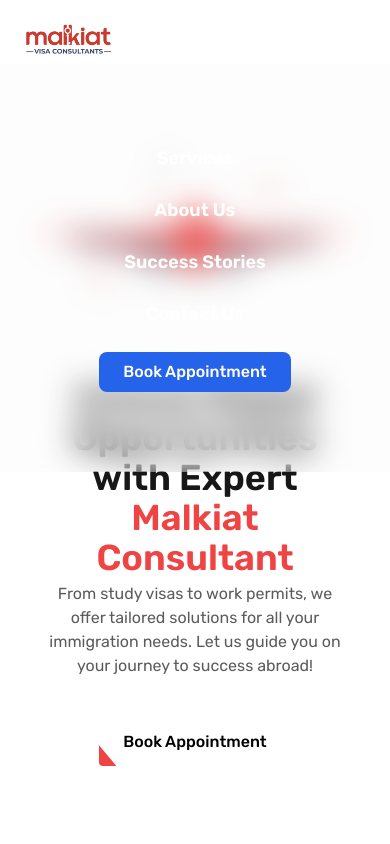
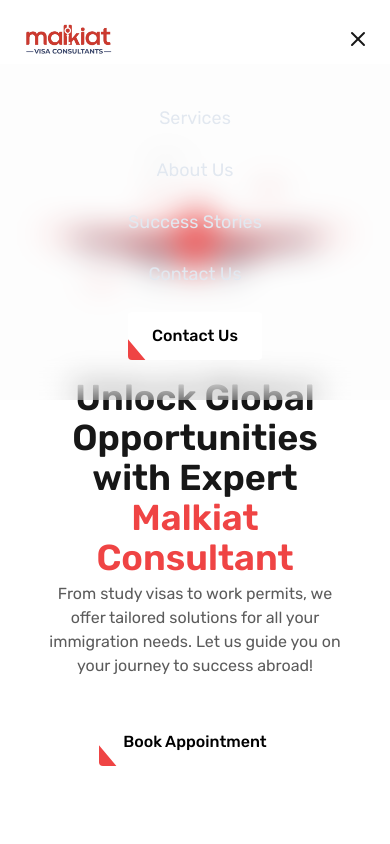
Before and after one commit to Umar13755/malkiatwebsite, a Next.js app: page / in a window 390 px wide. Both pictures are taken after a click on the element 358 px from the left and 38 px from the top of the page. Shown: the top 844 px of the page. Built offline with nearby package versions, Linux system fonts and the light colour scheme.

Commit message:
nav responsive done

```diff
--- a/src/components/Navbar.tsx
+++ b/src/components/Navbar.tsx
@@ -1,9 +1,10 @@
 "use client";
 
 import Link from "next/link";
-import React, { useState } from "react";
+import React, { useState, useEffect } from "react";
 import Button from "./ui/Button";
-import { AlignCenter } from "lucide-react";
+import { AlignCenter, X } from "lucide-react";
+import { motion } from "framer-motion";
 
 export default function Navbar() {
   const [isOpen, setIsOpen] = useState(false);
@@ -12,46 +13,96 @@
     setIsOpen(!isOpen);
   };
 
-  const MobileMenu = () => {
+  // Close the menu when clicking outside of it
+  useEffect(() => {
+    const handleClickOutside = (event: MouseEvent) => {
+      if (isOpen && (event.target as HTMLElement).closest(".mobile-menu") === null) {
+        setIsOpen(false);
+      }
+    };
+
+    document.addEventListener("mousedown", handleClickOutside);
+
+    return () => {
+      document.removeEventListener("mousedown", handleClickOutside);
+    };
+  }, [isOpen]);
+
+  const navVariants = {
+    hidden: { opacity: 0, x: "-100vw" },
+    visible: {
+      opacity: 1,
+      x: 0,
+      transition: { type: "spring", stiffness: 120, damping: 20 },
+    },
+  };
+
+  const linkVariants = {
+    hidden: { opacity: 0, x: "-100vw" },
+    visible: (i: number) => ({
+      opacity: 1,
+      x: 0,
+      transition: {
+        type: "spring",
+        stiffness: 100,
+        damping: 15,
+        duration: 0.5,
+      },
+    }),
+  };
+
+  const buttonVariants = {
+    hidden: { opacity: 0, x: "-100vw" },
+    visible: {
+      opacity: 1,
+      x: 0,
+      transition: {
+        delay: 0.2, // delay after the links have animated
+        type: "spring",
+        stiffness: 80,
+        damping: 12,
+      },
+    },
+  };
+
+  const MobileMenu: React.FC = () => {
+    const navItems: string[] = [
+      "Services",
+      "About Us",
+      "Success Stories",
+      "Contact Us",
+    ];
     return (
-      <div className="absolute top-16 left-0 right-0 w-full py-20 bg-opacity-10 backdrop-blur-lg bg-[#ededed] z-50 text-white flex flex-col justify-center items-center space-y-6">
-        <nav className="flex flex-col items-center space-y-6">
-          <a
-            href="#"
-            className="text-lg font-semibold  hover:text-blue-600 transition duration-300"
+      <motion.div
+      className="absolute top-16 left-0 right-0 w-full px-6 py-10 bg-opacity-10 backdrop-blur-lg bg-[#ededed] z-50 text-white flex flex-col justify-center items-center space-y-6 mobile-menu"
+      initial="hidden"
+      animate="visible"
+      variants={navVariants}
+    >
+      <motion.nav className="flex flex-col items-center space-y-6">
+        {navItems.map((label, index) => (
+          <motion.a
+            key={label}
+            href={label === "Contact Us" ? "/contact" : "#"}
+            className="link text-lg text-slate-200"
+            custom={index}
+            variants={linkVariants}
           >
-            Services
-          </a>
-          <a
-            href="#"
-            className="text-lg font-semibold  hover:text-blue-600 transition duration-300"
-          >
-            About Us
-          </a>
-          <a
-            href="#"
-            className="text-lg font-semibold  hover:text-blue-600 transition duration-300"
-          >
-            Success Stories
-          </a>
-          <a
-            href="/contact"
-            className="text-lg font-semibold  hover:text-blue-600 transition duration-300"
-          >
-            Contact Us
-          </a>
-        </nav>
+            {label}
+          </motion.a>
+        ))}
+        <motion.div variants={buttonVariants}>
+          <Button href="/booking" text="Contact Us" />
+        </motion.div>
+      </motion.nav>
+    </motion.div>
 
-        <button className="px-6 py-2 bg-blue-600 text-white font-medium rounded-lg hover:bg-blue-700 transition duration-300">
-          Book Appointment
-        </button>
-      </div>
     );
   };
 
   return (
     <div>
-      <nav className="flex flex-row z-0 justify-between items-center ">
+      <nav className="flex flex-row z-0 justify-between items-center">
         <img className="w-24 h-auto" src="/assets/logo.png" alt="logo" />
 
         <div className="gap-7 lg:flex hidden items-center">
@@ -74,8 +125,10 @@
         </div>
 
         <div className="lg:hidden flex" onClick={handleMenu}>
-          {isOpen ? <MobileMenu /> : <AlignCenter />}
+          {isOpen ? <X className="cursor-pointer" /> : <AlignCenter className="cursor-pointer" />}
         </div>
+
+        {isOpen && <MobileMenu />}
       </nav>
     </div>
   );
--- a/src/components/Services.tsx
+++ b/src/components/Services.tsx
@@ -3,11 +3,11 @@
   return (
     <>
       <section>
-        <div className="container  py-24 mx-auto">
+        <div className="container py-24 mx-auto">
           <div className="flex justify-center gap-1 mb-4">
             <h2 className="text-3xl font-extrabold text-white text-center mb-12">Services We Offer</h2>
           </div>
-          <div className="flex flex-wrap -m-4 justify-center">
+          <div className="lg:flex lg:flex-wrap flex-wrap -m-4 justify-center md:grid md:grid-cols-2">
             <Card
               title="Work Permits"
               description="We are currently dealing with UK, Canada, Germany, Lativa, Litheunia, & other European Countries."
```
